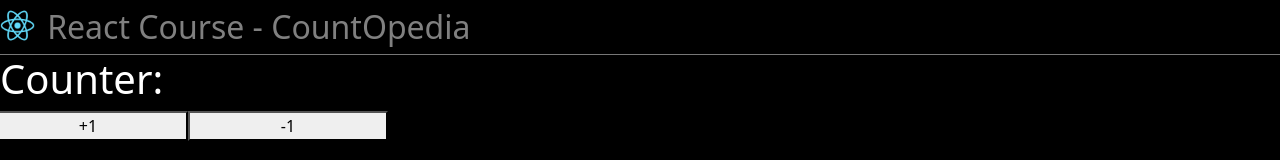
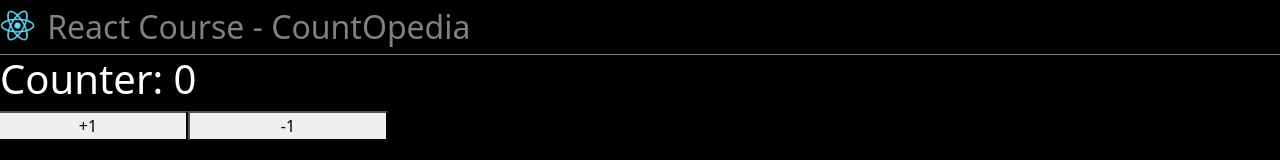
Before and after one commit to Gurnik/CountOPedia, a React (Create React App) app: page / in a window 1280 px wide. Shown: the top 160 px of the page. Built offline with nearby package versions, Linux system fonts and the light colour scheme.

Commit message:
Setting and Retrieving State

```diff
--- a/src/Counter.jsx
+++ b/src/Counter.jsx
@@ -1,6 +1,14 @@
 import React from "react";
 
 export default class Counter extends React.Component {
+  constructor(props) {
+    // Empty constructur produces an error --> must send props and call super(props)
+    super(props);
+    // In constructor we will define state, state is an object
+    this.state = {
+      count: 0,
+    };
+  }
   handleAttack() {
     alert("Attack clicked");
   }
@@ -12,7 +20,7 @@ export default class Counter extends React.Component {
   render() {
     return (
       <div className="row text-white">
-        <h1>Counter: </h1>
+        <h1>Counter: {this.state.count} </h1>
         <button onClick={this.handleAttack} style={{ width: "200px" }}>
           +1
         </button>
```
